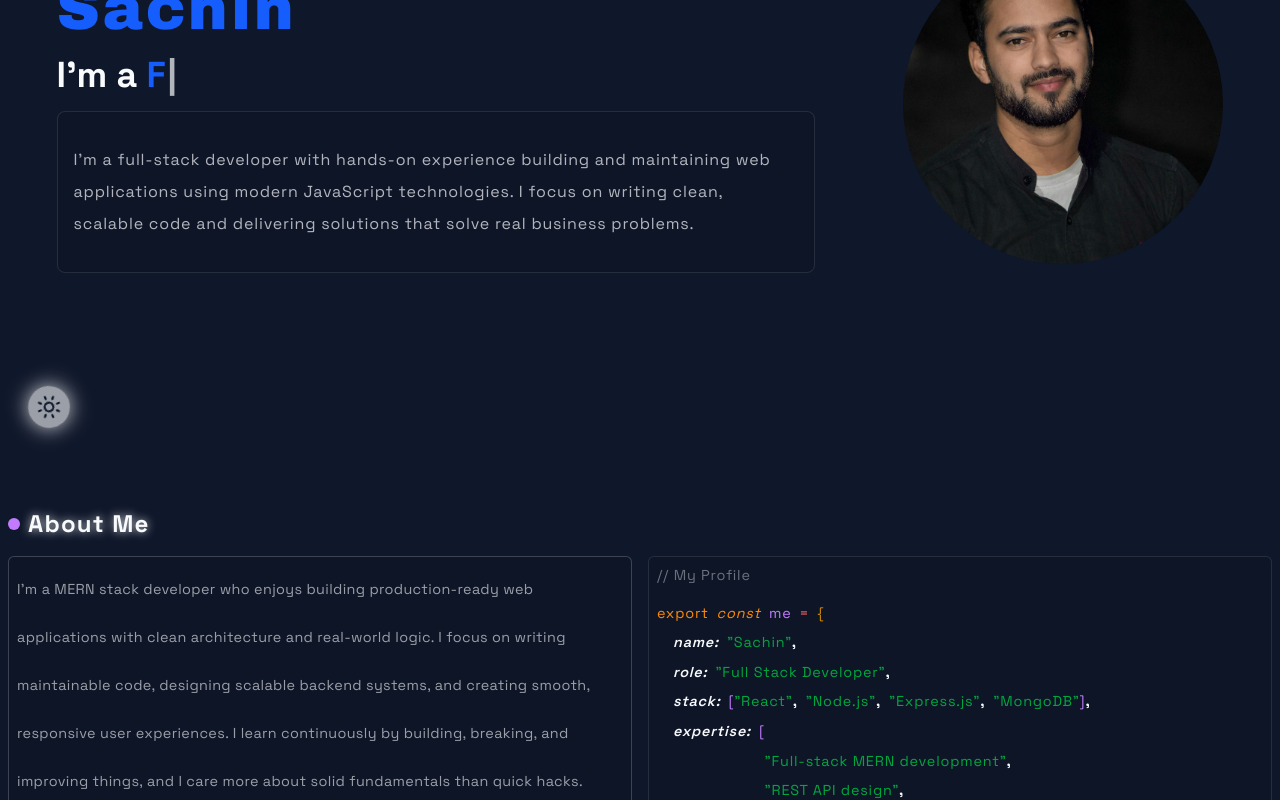
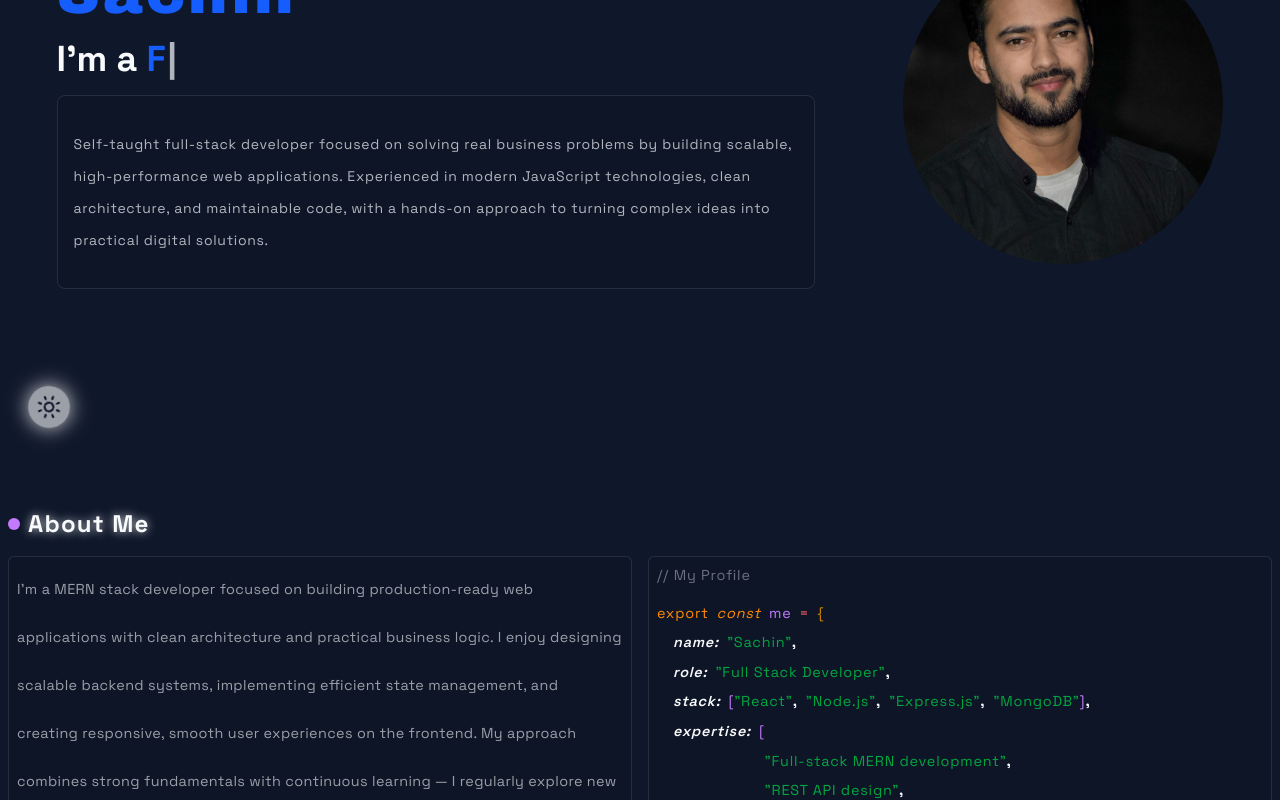
Before and after one commit to sachin55551010/My_Portfolio, a React (Vite) app: page / in a window 1280 px wide. Shown: the part 340-1140 px from the top of the page. Built offline with nearby package versions, Linux system fonts and the light colour scheme.

Commit message:
few changes

```diff
--- a/src/sections/About.jsx
+++ b/src/sections/About.jsx
@@ -15,14 +15,18 @@ export const About = () => {
         </h4>
       </div>
       <section className="flex flex-col gap-4 md:grid md:grid-cols-2 mt-4">
-        <div className="rounded-md border border-foreground/20 p-2 bg-black/5">
+        <div className="rounded-md border border-foreground/10 p-2 bg-black/5">
           <p className="opacity-60 leading-8 md:leading-12 tracking-wide text-[.9rem] md:text-md">
-            I'm a MERN stack developer who enjoys building production-ready web
-            applications with clean architecture and real-world logic. I focus
-            on writing maintainable code, designing scalable backend systems,
-            and creating smooth, responsive user experiences. I learn
-            continuously by building, breaking, and improving things, and I care
-            more about solid fundamentals than quick hacks.
+            I'm a MERN stack developer focused on building production-ready web
+            applications with clean architecture and practical business logic. I
+            enjoy designing scalable backend systems, implementing efficient
+            state management, and creating responsive, smooth user experiences
+            on the frontend. My approach combines strong fundamentals with
+            continuous learning — I regularly explore new tools, refine my
+            development workflow, and improve performance, maintainability, and
+            user experience in every project. I prefer structured, maintainable
+            solutions over quick fixes and aim to write code that is clear,
+            reusable, and built for long-term growth.
           </p>
         </div>
 
--- a/src/sections/Hero.jsx
+++ b/src/sections/Hero.jsx
@@ -87,11 +87,12 @@ export const Hero = () => {
 
           {/* description about me */}
           <div className="border border-foreground/10 bg-black/5 p-2 lg:py-8 lg:px-4 rounded-lg backdrop-blur-[.1rem]">
-            <p className="leading-8 tracking-wider text-foreground/70">
-              I’m a full-stack developer with hands-on experience building and
-              maintaining web applications using modern JavaScript technologies.
-              I focus on writing clean, scalable code and delivering solutions
-              that solve real business problems.
+            <p className="leading-8 tracking-wider text-foreground/70 text-sm">
+              Self-taught full-stack developer focused on solving real business
+              problems by building scalable, high-performance web applications.
+              Experienced in modern JavaScript technologies, clean architecture,
+              and maintainable code, with a hands-on approach to turning complex
+              ideas into practical digital solutions.
             </p>
           </div>
         </section>
```
